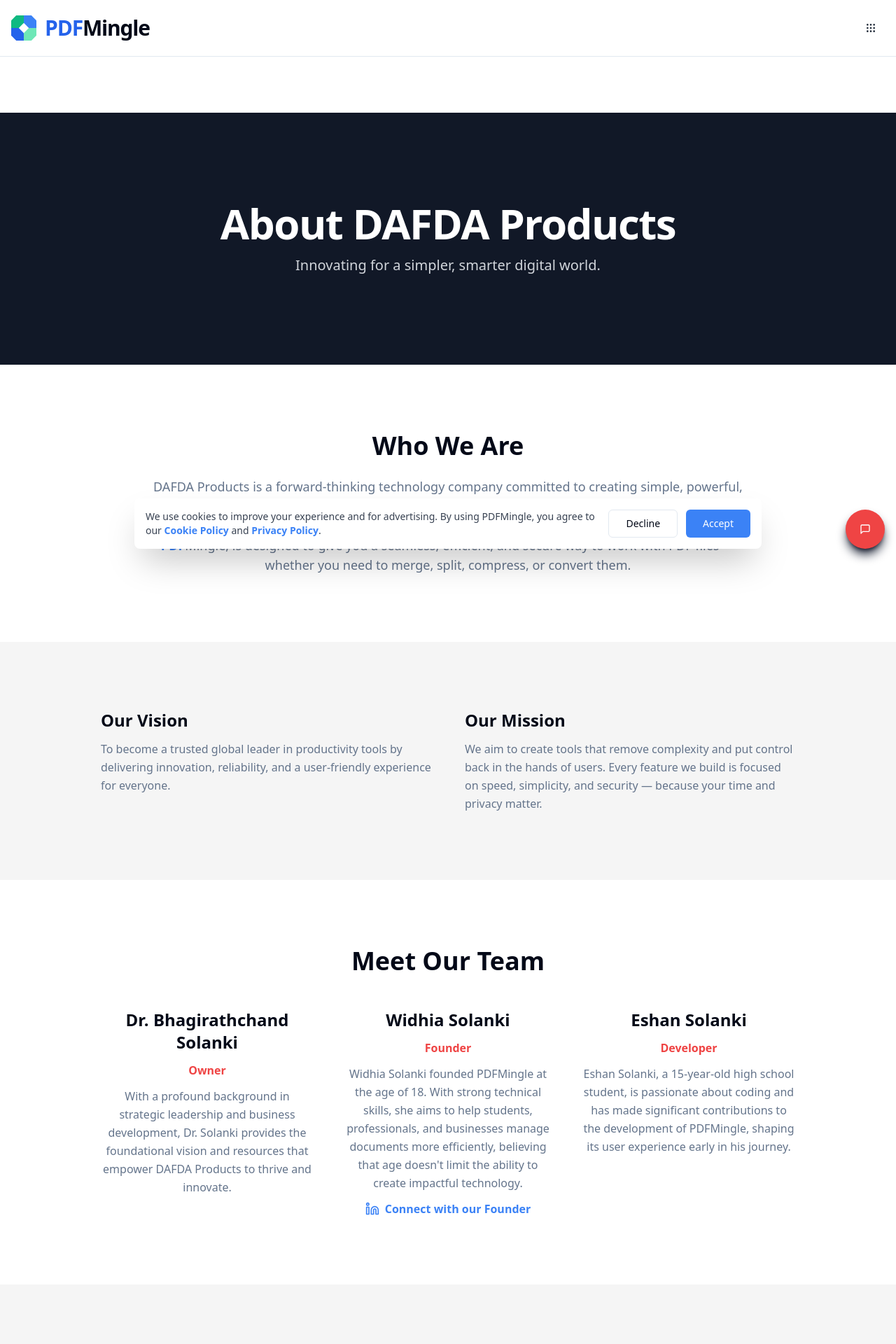
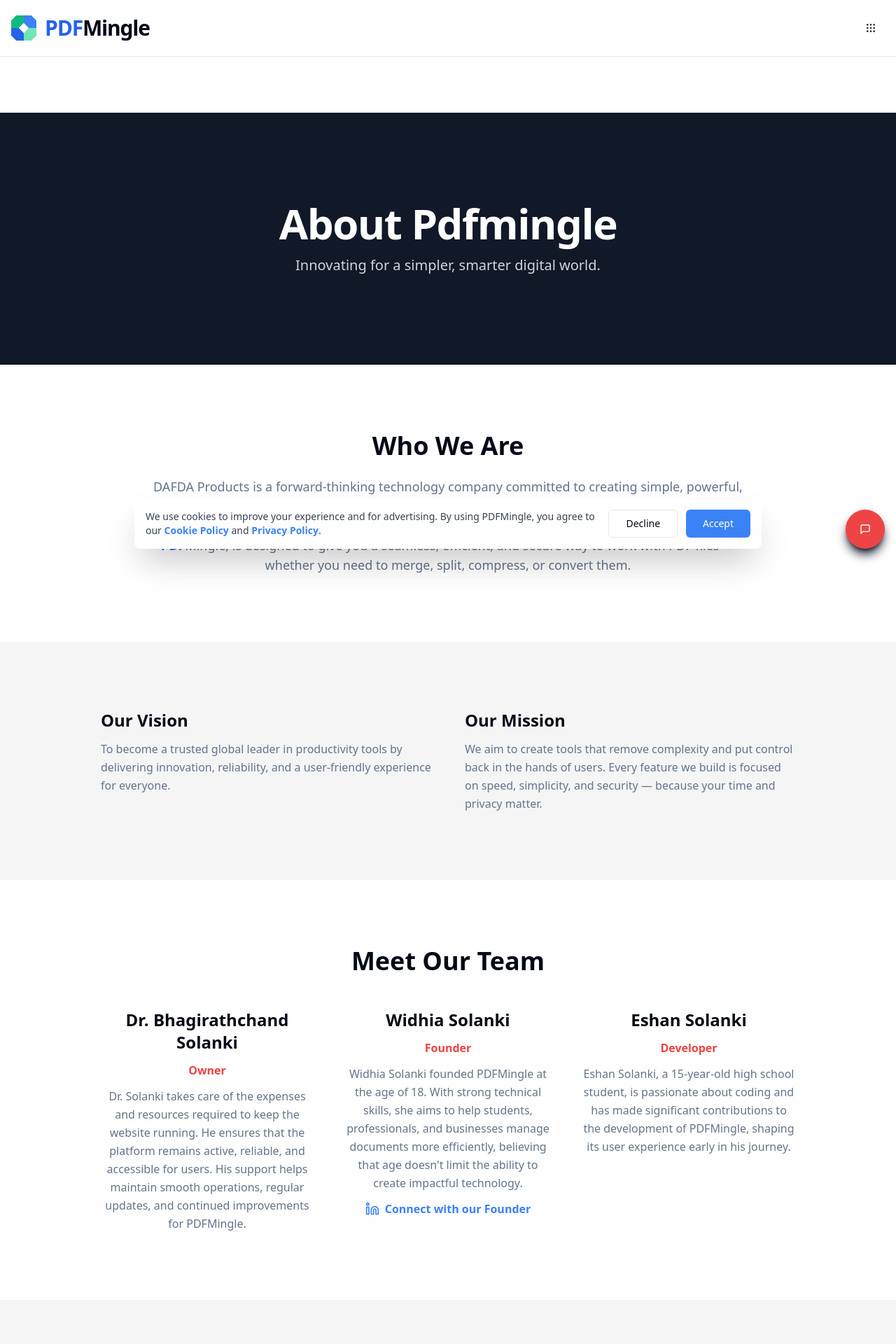
Before and after one commit to widhia-solanki/Pdfmingle, a Next.js app: page /about in a window 1280 px wide. Shown: the top 1920 px of the page at 70% size. Built offline with nearby package versions, Linux system fonts and the light colour scheme.

Commit message:
Update about.tsx

```diff
--- a/src/pages/about.tsx
+++ b/src/pages/about.tsx
@@ -10,7 +10,7 @@ const AboutPage = () => {
       <section className="bg-gray-900 text-white text-center py-20 md:py-32">
         <div className="container mx-auto px-4">
           <h1 className="text-4xl md:text-6xl font-extrabold tracking-tight">
-            About DAFDA Products
+            About Pdfmingle
           </h1>
           <p className="mt-4 text-lg md:text-xl text-gray-300 max-w-3xl mx-auto">
             Innovating for a simpler, smarter digital world.
@@ -60,7 +60,7 @@ const AboutPage = () => {
                 <p className="font-semibold text-red-500">Owner</p>
                 {/* --- THIS IS THE FIX --- */}
                 <p className="text-muted-foreground leading-relaxed">
-                  With a profound background in strategic leadership and business development, Dr. Solanki provides the foundational vision and resources that empower DAFDA Products to thrive and innovate.
+                  Dr. Solanki takes care of the expenses and resources required to keep the website running. He ensures that the platform remains active, reliable, and accessible for users. His support helps maintain smooth operations, regular updates, and continued improvements for PDFMingle.
                 </p>
             </div>
             <div className="space-y-3 flex flex-col items-center">
```
